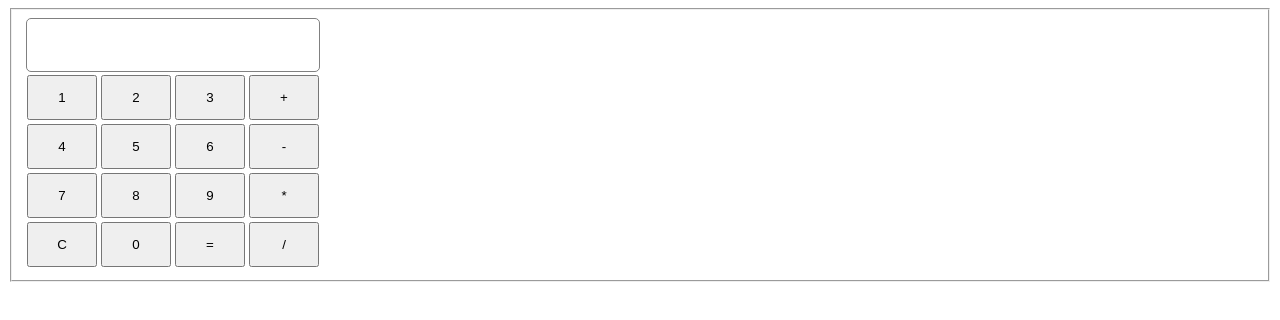
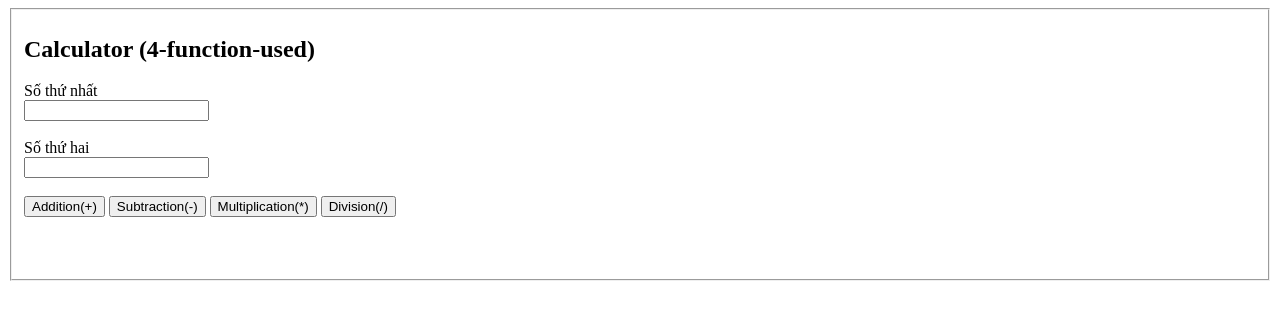
Before and after one commit to phancongchinh/Baitap_UngdungMaytinh, a plain HTML site: page index.html in a window 1280 px wide. Drawn offline with Linux system fonts and the light colour scheme.

Commit message:
Commit 13/07 10:32

```diff
--- a/calculator.js
+++ b/calculator.js
@@ -1,80 +1,78 @@
-// function math(operator) {
-//     let a = parseFloat(document.getElementById("firstNum").value);
-//     let b = parseFloat(document.getElementById("secondNum").value);
-//     let c;
-//     switch (operator) {
-//         case '+':
-//             c=a+b;
-//             document.getElementById("result").innerHTML = c;
+function math(operator) {
+    let a = parseFloat(document.getElementById("firstNum").value);
+    let b = parseFloat(document.getElementById("secondNum").value);
+    let c;
+    switch (operator) {
+        case '+':
+            result =a+b;
+            break;
+        case '-':
+            result=a-b;
+            break;
+        case '*':
+            result=a*b;
+            break;
+        case '/':
+            result=a/b;
+            break;
+    }
+    document.getElementById("result").innerHTML = result;
+}
+
+
+// document.getElementById("screen").innerHTML = "";
+// let trigger = false;
+// function addData(data) {
+//     if (trigger) document.getElementById("screen").innerHTML = "";
+//     switch (data) {
+//         case "1":
+//             document.getElementById("screen").innerHTML += "1";
 //             break;
-//         case '-':
-//             c=a-b;
-//             document.getElementById("result").innerHTML = c;
+//         case "2":
+//             document.getElementById("screen").innerHTML += "2";
 //             break;
-//         case '*':
-//             c=a*b;
-//             document.getElementById("result").innerHTML = c;
+//         case "3":
+//             document.getElementById("screen").innerHTML += "3";
 //             break;
-//         case '/':
-//             c=a/b;
-//             document.getElementById("result").innerHTML = c;
+//         case "4":
+//             document.getElementById("screen").innerHTML += "4";
+//             break;
+//         case "5":
+//             document.getElementById("screen").innerHTML += "5";
+//             break;
+//         case "6":
+//             document.getElementById("screen").innerHTML += "6";
+//             break;
+//         case "7":
+//             document.getElementById("screen").innerHTML += "7";
+//             break;
+//         case "8":
+//             document.getElementById("screen").innerHTML += "8";
+//             break;
+//         case "9":
+//             document.getElementById("screen").innerHTML += "9";
+//             break;
+//         case "0":
+//             document.getElementById("screen").innerHTML += "0";
+//             break;
+//         case "+":
+//             document.getElementById("screen").innerHTML += "+";
+//             break;
+//         case "-":
+//             document.getElementById("screen").innerHTML += "-";
+//             break;
+//         case "*":
+//             document.getElementById("screen").innerHTML += "*";
+//             break;
+//         case "/":
+//             document.getElementById("screen").innerHTML += "/";
+//             break;
+//         case "C":
+//             document.getElementById("screen").innerHTML = "";
+//             break;
+//         case "=":
+//             trigger = true;
+//             document.getElementById("screen").innerHTML = eval(document.getElementById("screen").innerHTML);
 //             break;
 //     }
 // }
-
-document.getElementById("screen").innerHTML = "";
-let trigger = false;
-function addData(data) {
-    if (trigger) document.getElementById("screen").innerHTML = "";
-    switch (data) {
-        case "1":
-            document.getElementById("screen").innerHTML += "1";
-            break;
-        case "2":
-            document.getElementById("screen").innerHTML += "2";
-            break;
-        case "3":
-            document.getElementById("screen").innerHTML += "3";
-            break;
-        case "4":
-            document.getElementById("screen").innerHTML += "4";
-            break;
-        case "5":
-            document.getElementById("screen").innerHTML += "5";
-            break;
-        case "6":
-            document.getElementById("screen").innerHTML += "6";
-            break;
-        case "7":
-            document.getElementById("screen").innerHTML += "7";
-            break;
-        case "8":
-            document.getElementById("screen").innerHTML += "8";
-            break;
-        case "9":
-            document.getElementById("screen").innerHTML += "9";
-            break;
-        case "0":
-            document.getElementById("screen").innerHTML += "0";
-            break;
-        case "+":
-            document.getElementById("screen").innerHTML += "+";
-            break;
-        case "-":
-            document.getElementById("screen").innerHTML += "-";
-            break;
-        case "*":
-            document.getElementById("screen").innerHTML += "*";
-            break;
-        case "/":
-            document.getElementById("screen").innerHTML += "/";
-            break;
-        case "C":
-            document.getElementById("screen").innerHTML = "";
-            break;
-        case "=":
-            trigger = true;
-            document.getElementById("screen").innerHTML = eval(document.getElementById("screen").innerHTML);
-            break;
-    }
-}
--- a/index.html
+++ b/index.html
@@ -7,54 +7,54 @@
 </head>
 <body>
 
+<fieldset>
+    <h2>Calculator (4-function-used)</h2>
+    <label for="firstNum">Số thứ nhất</label> <br>
+    <input type="number" id="firstNum"> <br><br>
+    <label for="secondNum">Số thứ hai</label> <br>
+    <input type="number" id="secondNum">
+    <br><br>
+    <button id="add" onclick="math('+')">Addition(+)</button>
+    <button id="sub" onclick="math('-')">Subtraction(-)</button>
+    <button id="mul" onclick="math('*')">Multiplication(*)</button>
+    <button id="div" onclick="math('/')">Division(/)</button>
+    <br><br><br>
+    <p id="result"></p>
+</fieldset>
+
 <!--<fieldset>-->
-<!--    <h2>Calculator (4-function-used)</h2>-->
-<!--    <label for="firstNum">Số thứ nhất</label> <br>-->
-<!--    <input type="number" id="firstNum"> <br><br>-->
-<!--    <label for="secondNum">Số thứ hai</label> <br>-->
-<!--    <input type="number" id="secondNum">-->
-<!--    <br><br>-->
-<!--    <button id="add" onclick="math('+')">Addition(+)</button>-->
-<!--    <button id="sub" onclick="math('-')">Subtraction(-)</button>-->
-<!--    <button id="mul" onclick="math('*')">Multiplication(*)</button>-->
-<!--    <button id="div" onclick="math('/')">Division(/)</button>-->
-<!--    <br><br><br>-->
-<!--    <p id="result"></p>-->
+<!--    <table>-->
+<!--        <tr>-->
+<!--            <td colspan="4" id="screen" class="display">-->
+<!--            </td>-->
+<!--        </tr>-->
+<!--        <tr>-->
+<!--            <td><button type="button" class="butt" id="num1" onclick="addData('1')">1</button></td>-->
+<!--            <td><button type="button" class="butt" id="num2" onclick="addData('2')">2</button></td>-->
+<!--            <td><button type="button" class="butt" id="num3" onclick="addData('3')">3</button></td>-->
+<!--            <td><button type="button" class="butt" id="add"  onclick="addData('+')">+</button></td>-->
+<!--        </tr>-->
+<!--        <tr>-->
+<!--            <td><button type="button" class="butt" id="num4" onclick="addData('4')">4</button></td>-->
+<!--            <td><button type="button" class="butt" id="num5" onclick="addData('5')">5</button></td>-->
+<!--            <td><button type="button" class="butt" id="num6" onclick="addData('6')">6</button></td>-->
+<!--            <td><button type="button" class="butt" id="subtract" onclick="addData('-')">-</button></td>-->
+<!--        </tr>-->
+<!--        <tr>-->
+<!--            <td><button type="button" class="butt" id="num7" onclick="addData('7')">7</button></td>-->
+<!--            <td><button type="button" class="butt" id="num8" onclick="addData('8')">8</button></td>-->
+<!--            <td><button type="button" class="butt" id="num9" onclick="addData('9')">9</button></td>-->
+<!--            <td><button type="button" class="butt" id="multiply"  onclick="addData('*')">*</button></td>-->
+<!--        </tr>-->
+<!--        <tr>-->
+<!--            <td><button type="button" class="butt" id="clear" onclick="addData('C')">C</button></td>-->
+<!--            <td><button type="button" class="butt" id="num0" onclick="addData('0')">0</button></td>-->
+<!--            <td><button type="button" class="butt" id="equal" onclick="addData('=')">=</button></td>-->
+<!--            <td><button type="button" class="butt" id="divide" onclick="addData('/')">/</button></td>-->
+<!--        </tr>-->
+
+<!--    </table>-->
 <!--</fieldset>-->
-
-<fieldset>
-    <table>
-        <tr>
-            <td colspan="4" id="screen" class="display">
-            </td>
-        </tr>
-        <tr>
-            <td><button type="button" class="butt" id="num1" onclick="addData('1')">1</button></td>
-            <td><button type="button" class="butt" id="num2" onclick="addData('2')">2</button></td>
-            <td><button type="button" class="butt" id="num3" onclick="addData('3')">3</button></td>
-            <td><button type="button" class="butt" id="add"  onclick="addData('+')">+</button></td>
-        </tr>
-        <tr>
-            <td><button type="button" class="butt" id="num4" onclick="addData('4')">4</button></td>
-            <td><button type="button" class="butt" id="num5" onclick="addData('5')">5</button></td>
-            <td><button type="button" class="butt" id="num6" onclick="addData('6')">6</button></td>
-            <td><button type="button" class="butt" id="subtract" onclick="addData('-')">-</button></td>
-        </tr>
-        <tr>
-            <td><button type="button" class="butt" id="num7" onclick="addData('7')">7</button></td>
-            <td><button type="button" class="butt" id="num8" onclick="addData('8')">8</button></td>
-            <td><button type="button" class="butt" id="num9" onclick="addData('9')">9</button></td>
-            <td><button type="button" class="butt" id="multiply"  onclick="addData('*')">*</button></td>
-        </tr>
-        <tr>
-            <td><button type="button" class="butt" id="clear" onclick="addData('C')">C</button></td>
-            <td><button type="button" class="butt" id="num0" onclick="addData('0')">0</button></td>
-            <td><button type="button" class="butt" id="equal" onclick="addData('=')">=</button></td>
-            <td><button type="button" class="butt" id="divide" onclick="addData('/')">/</button></td>
-        </tr>
-
-    </table>
-</fieldset>
 
 </body>
 <script src="calculator.js"></script>
```
